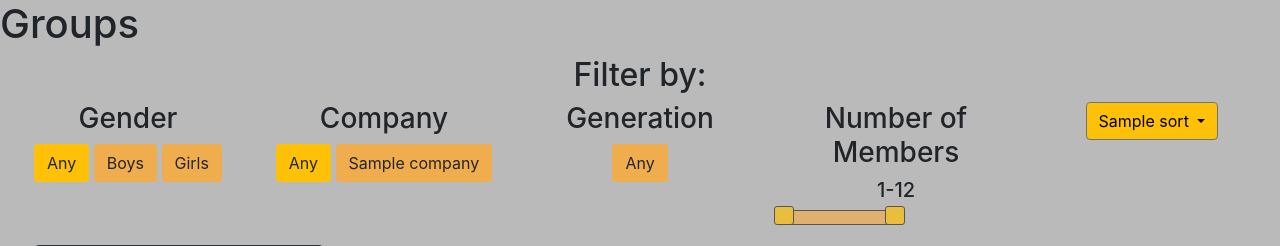
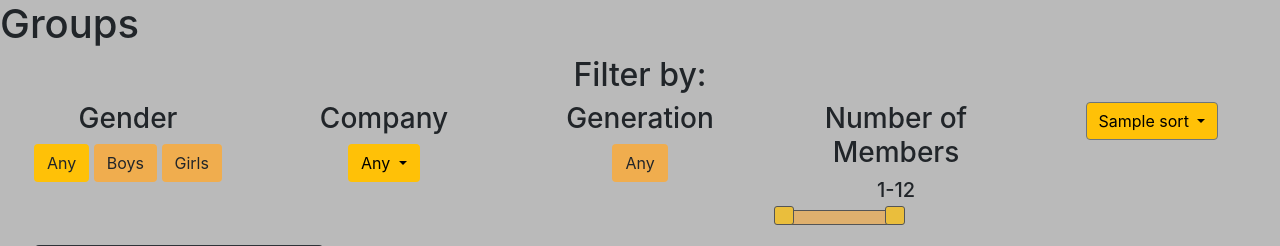
Before and after one commit to aaronmitchellharris/kpop-data, a Django app: template stats/templates/stats/groups.html in a window 1280 px wide. Shown: the part 56-302 px from the top of the page. Run offline with Django 3.2, Linux system fonts and the light colour scheme; the template is opened without the code that fills it: most values are stand-ins (such as "Sample title", 1, 10 or a date in 2020); some libraries are stand-ins or nearby versions.

Commit message:
update company filter

```diff
--- a/stats/static/stats/groups.js
+++ b/stats/static/stats/groups.js
@@ -123,5 +123,10 @@ for (var i = 0; i < cbtns.length; i++) {
 function formatCompany(c) {
     var hold;
     hold = c.split(" ");
+    if (c == 'anyCompany') {
+        $("#dropdownMenuButton").html('Any')
+    } else {
+        $("#dropdownMenuButton").html(c)
+    }
     return hold[0]
 }
--- a/stats/templates/stats/groups.html
+++ b/stats/templates/stats/groups.html
@@ -58,17 +58,16 @@
 
                 <div class="col">
                 <h3>Company</h3>
-                    <div id="companyBtnContainer">
-                        <button class="btn cactive" onclick="filterSelection('anyCompany','company')"> Any</button>
-                        {% for c in company_list %}
-                            <button class="btn" onclick="filterSelection('{{ c.company }}','company')"> {{ c.company }}</button>
-                        {% endfor %}
-
-                        <!--
-                        <button class="btn" onclick="filterSelection('YG','company')"> YG</button>
-                        <button class="btn" onclick="filterSelection('JYP','company')"> JYP</button>
-                        <button class="btn" onclick="filterSelection('Big','company')"> Big Hit</button>
-                        -->
+                    <div class="dropdown" id="companyBtnContainer">
+                      <button style="color:black; background-color:#ffc107" class="btn dropdown-toggle" type="button" id="dropdownMenuButton" data-toggle="dropdown" aria-haspopup="true" aria-expanded="false">
+                        Any
+                      </button>
+                      <div style="background-color:#f0ad4e" class="dropdown-menu" aria-labelledby="dropdownMenuButton">
+                          <button style="background-color: #f0ad4e" class="btn" onclick="filterSelection('anyCompany','company')"> Any</button>
+                          {% for c in company_list %}
+                              <button style="background-color: #f0ad4e" class="btn" onclick="filterSelection('{{ c.company }}','company')"> {{ c.company }}</button>
+                          {% endfor %}
+                      </div>
                     </div>
                 </div>
 
```
Also changed, not shown: stats/views.py (+9 -5 lines).
